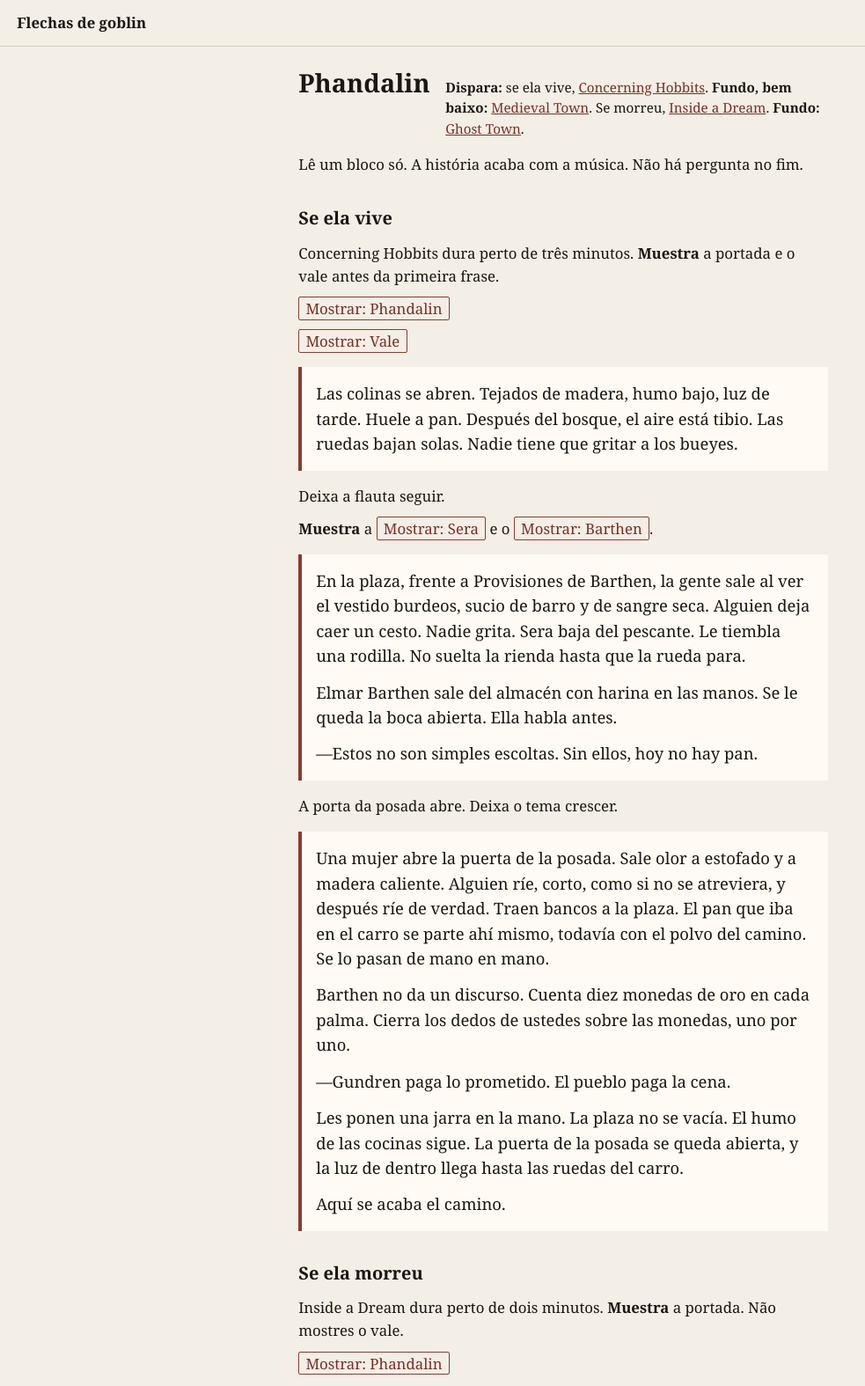
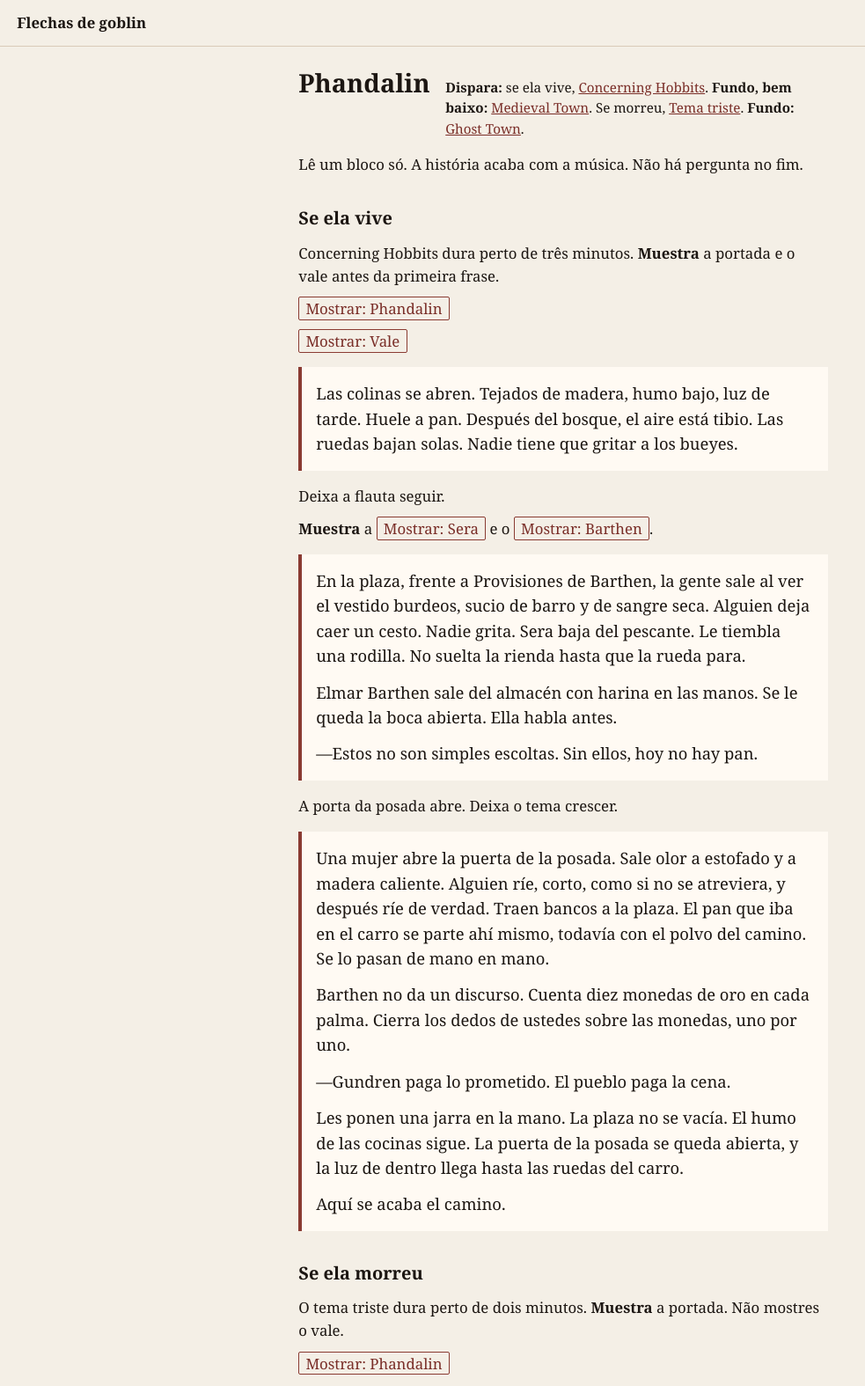
Before and after one commit to rasta-mmn/fandelverOneShot, a plain HTML site: page historia-principal/12-phandalin.html in a window 1280 px wide. Shown: the top 1575 px of the page at 88% size, without its empty margins (0-983 px from the left). Drawn offline with Linux system fonts and the light colour scheme.

Commit message:
docs: use the sad Saint Seiya theme for Sera's death
The cave, Phandalin, and the square switch to that cue when she is dead.

Co-authored-by: Cursor <cursoragent@cursor.com>

```diff
--- a/historia-principal/12-phandalin.html
+++ b/historia-principal/12-phandalin.html
@@ -9,7 +9,7 @@
 <body>
 <header><a href="../index.html" target="_blank" rel="noopener">Flechas de goblin</a></header>
 <main>
-<div class="cena"><h1>Phandalin</h1><p><strong>Dispara:</strong> se ela vive, <a href="https://www.youtube.com/watch?v=CL_3mlOPnGI" target="_blank" rel="noopener">Concerning Hobbits</a>. <strong>Fundo, bem baixo:</strong> <a href="https://sounds.tabletopaudio.com/56_Medieval_Town.mp3" target="_blank" rel="noopener">Medieval Town</a>. Se morreu, <a href="https://www.youtube.com/watch?v=xAyrYgQ9gVk" target="_blank" rel="noopener">Inside a Dream</a>. <strong>Fundo:</strong> <a href="https://sounds.tabletopaudio.com/208_Ghost_Town.mp3" target="_blank" rel="noopener">Ghost Town</a>.</p></div>
+<div class="cena"><h1>Phandalin</h1><p><strong>Dispara:</strong> se ela vive, <a href="https://www.youtube.com/watch?v=CL_3mlOPnGI" target="_blank" rel="noopener">Concerning Hobbits</a>. <strong>Fundo, bem baixo:</strong> <a href="https://sounds.tabletopaudio.com/56_Medieval_Town.mp3" target="_blank" rel="noopener">Medieval Town</a>. Se morreu, <a href="https://www.youtube.com/watch?v=eV0OZf-dCuw" target="_blank" rel="noopener">Tema triste</a>. <strong>Fundo:</strong> <a href="https://sounds.tabletopaudio.com/208_Ghost_Town.mp3" target="_blank" rel="noopener">Ghost Town</a>.</p></div>
 <p>Lê um bloco só. A história acaba com a música. Não há pergunta no fim.</p>
 <h2>Se ela vive</h2>
 <p>Concerning Hobbits dura perto de três minutos. <strong>Muestra</strong> a portada e o vale antes da primeira frase.</p>
@@ -22,7 +22,7 @@
 <p>A porta da posada abre. Deixa o tema crescer.</p>
 <blockquote><p>Una mujer abre la puerta de la posada. Sale olor a estofado y a madera caliente. Alguien ríe, corto, como si no se atreviera, y después ríe de verdad. Traen bancos a la plaza. El pan que iba en el carro se parte ahí mismo, todavía con el polvo del camino. Se lo pasan de mano en mano.</p><p>Barthen no da un discurso. Cuenta diez monedas de oro en cada palma. Cierra los dedos de ustedes sobre las monedas, uno por uno.</p><p>—Gundren paga lo prometido. El pueblo paga la cena.</p><p>Les ponen una jarra en la mano. La plaza no se vacía. El humo de las cocinas sigue. La puerta de la posada se queda abierta, y la luz de dentro llega hasta las ruedas del carro.</p><p>Aquí se acaba el camino.</p></blockquote>
 <h2>Se ela morreu</h2>
-<p>Inside a Dream dura perto de dois minutos. <strong>Muestra</strong> a portada. Não mostres o vale.</p>
+<p>O tema triste dura perto de dois minutos. <strong>Muestra</strong> a portada. Não mostres o vale.</p>
 <p><a class="mostrar" href="../laminas/portadas/c-phandalin.jpg" target="_blank" rel="noopener">Mostrar: Phandalin</a></p>
 <blockquote><p>El viento de la montaña llega a la plaza antes que el carro. Huele a polvo, no a pan. Nadie sale a recibirlos.</p></blockquote>
 <p><strong>Muestra</strong> a <a class="mostrar" href="../laminas/11-sera-muerta.jpg" target="_blank" rel="noopener">Mostrar: Sera morta</a>.</p>
```
Also changed, not shown: decisoes/03-relogio-viva-ou-morta.html (+1 -1 lines), decisoes/05-prisao-phandalin.html (+1 -1 lines), historia-principal/10-area-6-sera.html (+1 -1 lines), 4 other files.
